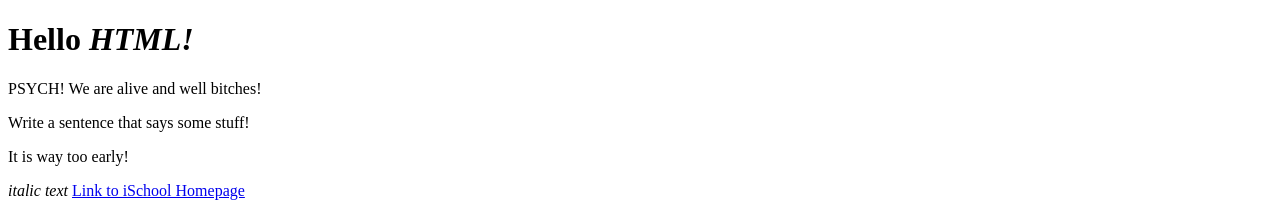
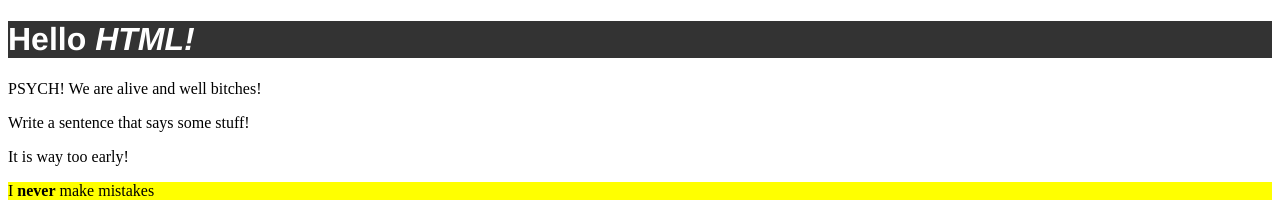
Before and after one commit to RGPeart/INFO-340-Lecture-Demos, a website: page index.html in a window 1280 px wide. Shown: the top 213 px of the page. Drawn offline with Linux system fonts and the light colour scheme.

Commit message:
Updated Lecture 1 - Working with Jest

```diff
--- a/index.html
+++ b/index.html
@@ -4,11 +4,9 @@
 <head>
     <meta charset="UTF-8">
     <meta name="author" content="Ryan Peart">
-    <title>Hello HTML Demo...</title>
-    <!--This will edit the browser tab-->
+    <title>Hello HTML Demo...</title> <!--This will edit the browser tab-->
 
-    <link re="stylesheet" href="style.css">
-</head>
+    <link rel="stylesheet" href="style.css">
 
 <body>
 
@@ -19,6 +17,8 @@
     <p> Write a sentence that says some stuff! </p>
 
     <p> It is way too early! </p>
+
+    <p class="highlighted">I <strong>never</strong> make mistakes</p>
 
     <p>
         <em> italic text </em>
--- a/style.css
+++ b/style.css
@@ -1,10 +1,22 @@
+/* Changes the Title of the Webpage */
 h1 {
     font-family: 'Helvetica';
     color: white;
     background-color: #333; /*dark gray*/
 }
 
+/* Changes the font size of all characters within paragraph tags */
+p{
+    font: size 18px;
+}
+
+/* Changes dimensions of the image */
 img {
-    width: 200px;
+    width: 600px;
     height: 200px;
 }
+
+/* CSS - Highlights "I never make mistakes" Line*/
+.highlighted{
+    background-color: yellow;
+}
```
